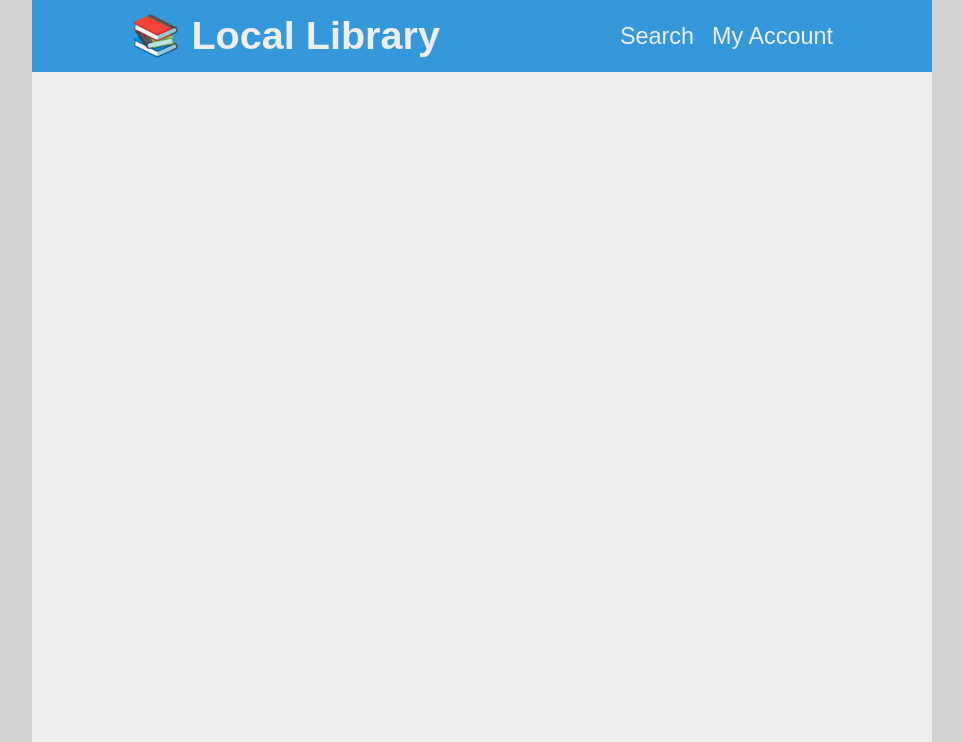
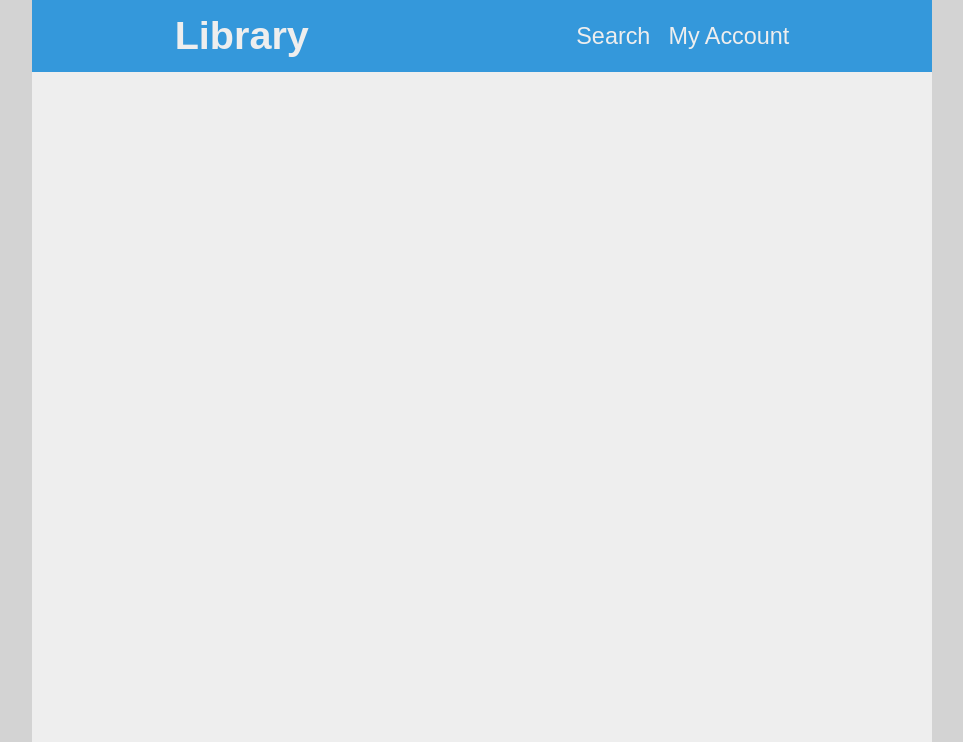
Before and after one commit to ArcaneIRE/Web-Development-2-Project, a PHP site: page / in a window 1280 px wide. Shown: the top 742 px of the page, without its empty margins (158-1121 px from the left). Run offline with PHP 8.4, Linux system fonts and the light colour scheme.

Commit message:
Shorten header title

```diff
--- a/view/include/header.php
+++ b/view/include/header.php
@@ -1,7 +1,7 @@
 <link rel="stylesheet" href="./view/css/include/header.css" type="text/css">
 <header>
     <h1>
-        <a href="index.php">📚 Local Library</a>
+        <a href="index.php">Library</a>
     </h1>
 
     <nav class="header-nav">
```
